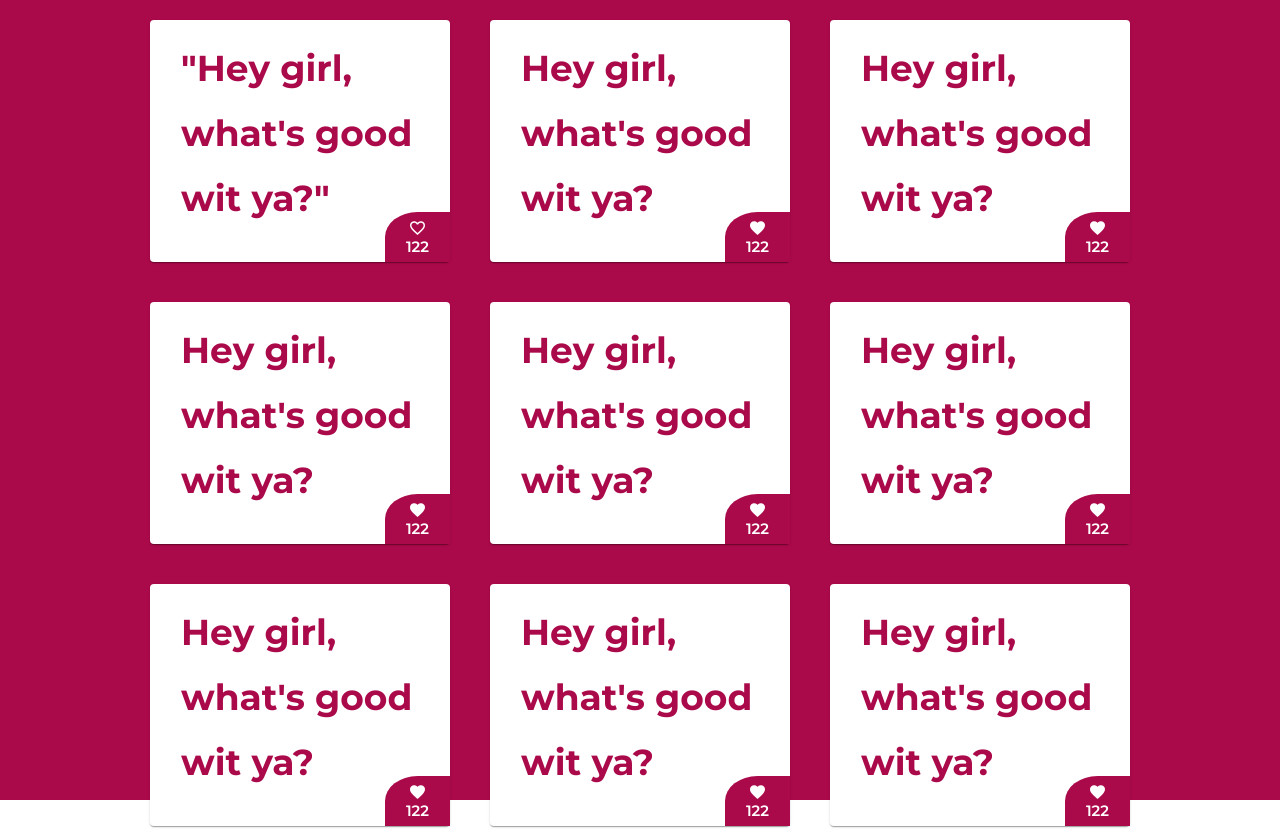
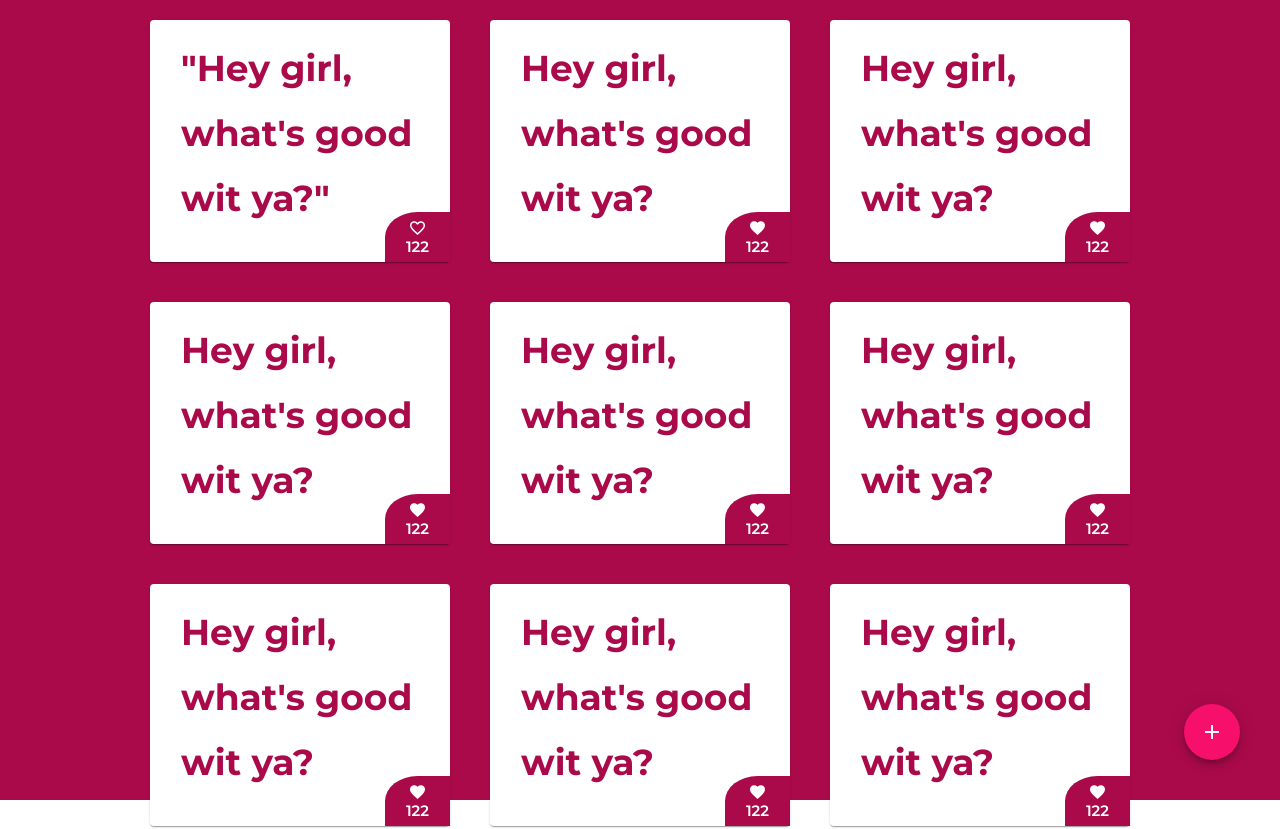
Before and after one commit to awalton3/storyLine-db, an Angular app in the folder storyLine/: page /home in a window 1280 px wide. Shown: the top 829 px of the page. Built offline with nearby package versions, Linux system fonts and the light colour scheme; no server answers.

Commit message:
Added bottom fab button

```diff
--- a/storyLine/src/app/home/home.component.html
+++ b/storyLine/src/app/home/home.component.html
@@ -130,4 +130,10 @@
     </mat-card-content>
   </mat-card>
 
+  <div class="bottom-right-fab">
+    <button mat-fab color="accent">
+      <i class="material-icons" fxLayoutAlign="center center" style="color: white">add</i>
+    </button>
   </div>
+
+</div>
--- a/storyLine/src/styles.css
+++ b/storyLine/src/styles.css
@@ -38,6 +38,8 @@ body { margin: 0; font-family: 'Montserrat', sans-serif !important; }
 	margin: 0 !important;
 }
 
+/* Buttons */
+
 .action-button {
 	border-radius: 33.5px !important;
 	font-family: 'Montserrat', sans-serif !important;
@@ -51,3 +53,10 @@ body { margin: 0; font-family: 'Montserrat', sans-serif !important; }
 		width: 250px !important;
 	}
 }
+
+.bottom-right-fab {
+	position: fixed;
+	bottom: 0 !important;
+	right: 0 !important;
+	padding: 40px !important;
+}
```
Lines whose indentation alone changed are shown as unchanged.
